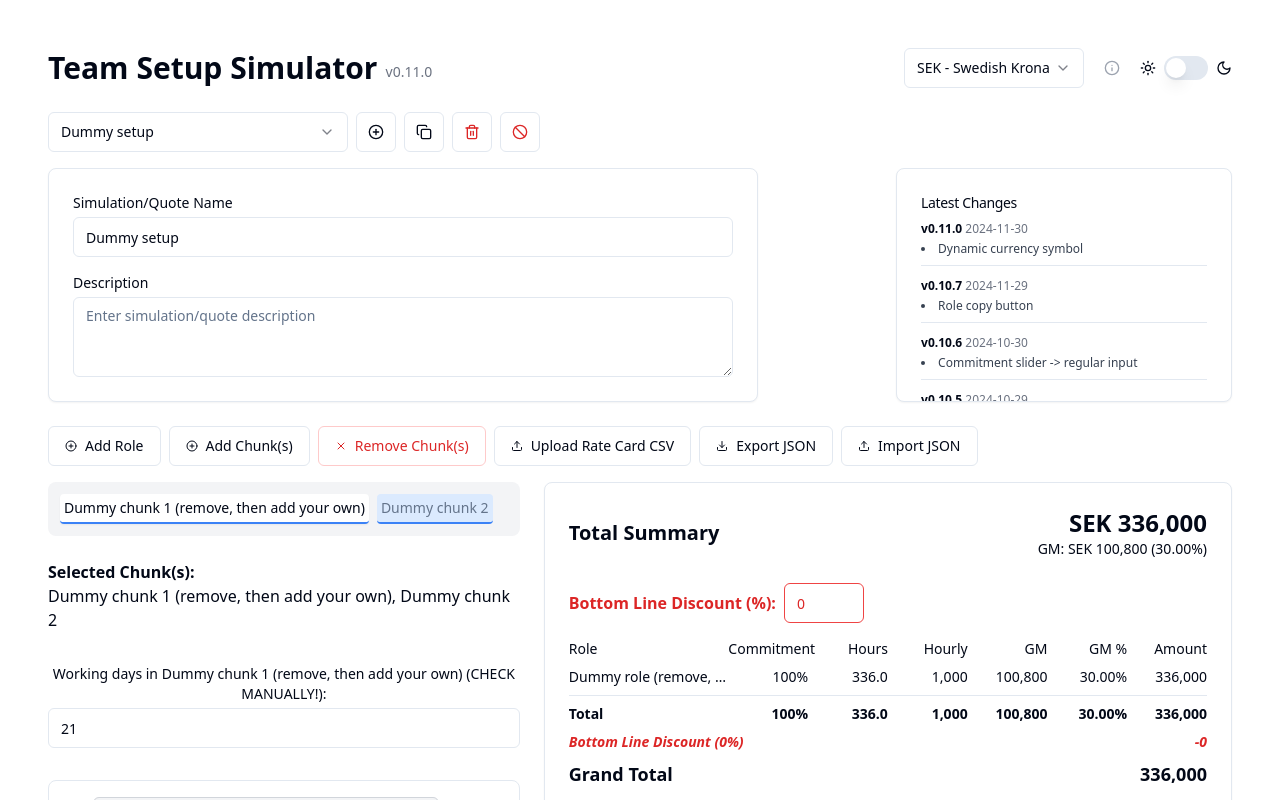
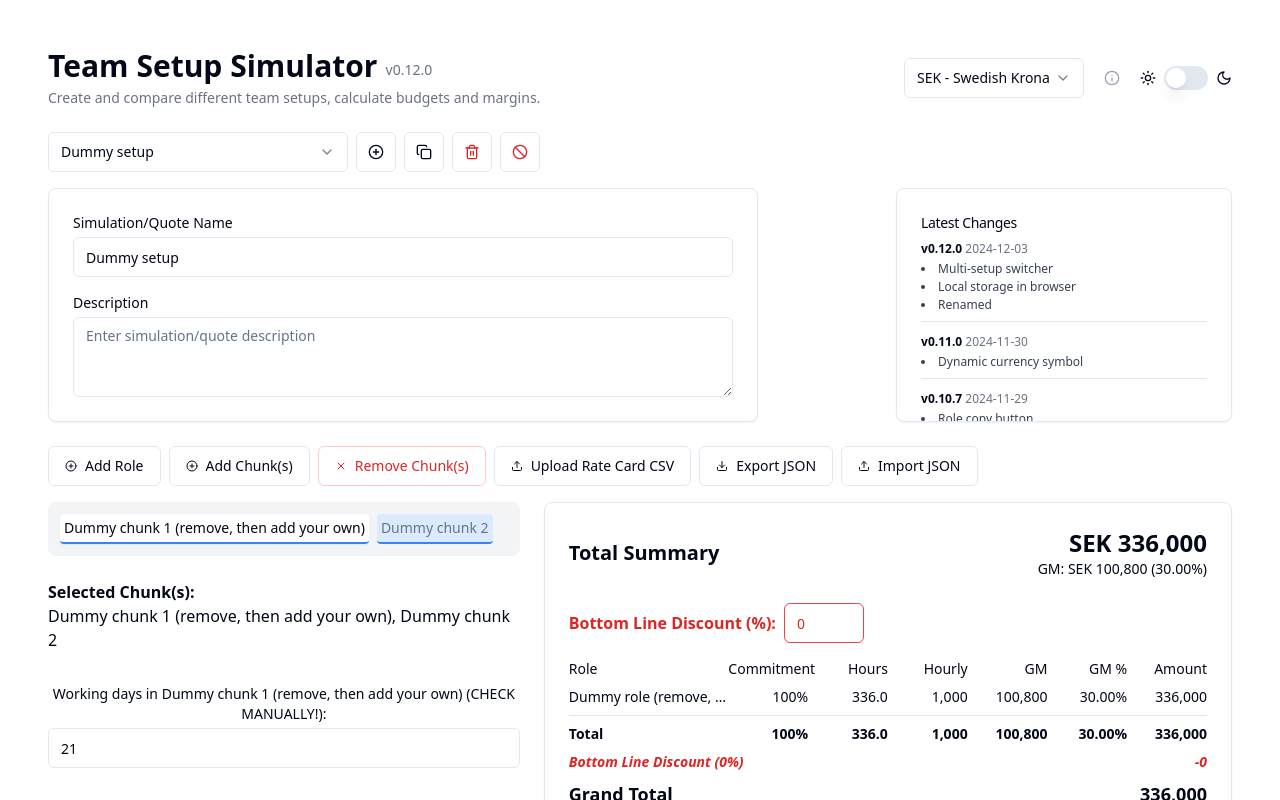
Before and after one commit to anders-brunoson/quotecalc, a React (Vite) app: page / in a window 1280 px wide. Shown: the top 800 px of the page. Built offline with nearby package versions, Linux system fonts and the light colour scheme.

Commit message:
Setups working 1.0

```diff
--- a/src/components/BudgetCalculator.jsx
+++ b/src/components/BudgetCalculator.jsx
@@ -43,7 +43,7 @@ import InlineChangelog from "./InlineChangelog";
 import CurrencySelect from "./CurrencySelect";
 import SetupManager from "./SetupManager";
 
-const VERSION = "0.11.0";
+const VERSION = "0.12.0";
 
 const formatCurrency = (value) => Math.round(value).toLocaleString();
 
@@ -198,7 +198,6 @@ const QuoteCalculator = () => {
 
       const initialSetup = {
         id: Date.now().toString(),
-        version: VERSION,
         simulationName: "Dummy setup", // Changed from empty string
         simulationDescription: "",
         chunks: initialChunks,
@@ -505,7 +504,6 @@ const QuoteCalculator = () => {
 
     const currentState = {
       id: currentSetupId,
-      version,
       simulationName,
       simulationDescription,
       chunks,
@@ -550,7 +548,6 @@ const QuoteCalculator = () => {
     setCurrentSetupId(setupId);
 
     // Load all setup data
-    setVersion(setup.version || VERSION);
     setSimulationName(setup.simulationName || "");
     setSimulationDescription(setup.simulationDescription || "");
     setChunks(setup.chunks || []);
@@ -1508,11 +1505,17 @@ const QuoteCalculator = () => {
     <div className={`p-4 w-full min-w-fit ${darkMode ? "dark" : ""}`}>
       <div className="mb-6">
         {/* Header row */}
-        <div className="flex justify-between items-center mb-6">
-          <div className="flex items-center gap-2">
-            <h1 className="text-3xl font-bold">Team Setup Simulator</h1>
-            <span className="text-sm text-gray-500 mt-2">v{version}</span>
-          </div>{" "}
+        <div className="flex flex-col sm:flex-row justify-between items-start sm:items-center mb-6">
+          <div className="flex flex-col items-start w-full sm:w-auto mb-4 sm:mb-0">
+            <div className="flex items-center gap-2">
+              <h1 className="text-3xl font-bold">Team Setup Simulator</h1>
+              <span className="text-sm text-gray-500 mt-2">v{version}</span>
+            </div>
+            <p className="text-sm text-gray-500 mt-1 text-left">
+              Create and compare different team setups, calculate budgets and
+              margins.
+            </p>
+          </div>
           <div className="flex items-center space-x-2">
             <CurrencySelect
               value={currency}
--- a/src/components/InlineChangelog.jsx
+++ b/src/components/InlineChangelog.jsx
@@ -2,6 +2,15 @@ import React from 'react';
 import { Card, CardHeader, CardTitle, CardContent } from '@/components/ui/card';
 
 const changelogData = [
+  {
+    version: "0.12.0",
+    date: "2024-12-03",
+    changes: [
+      "Multi-setup switcher",
+      "Local storage in browser",
+      "Renamed"
+    ]
+  },
   {
     version: "0.11.0",
     date: "2024-11-30",
```
